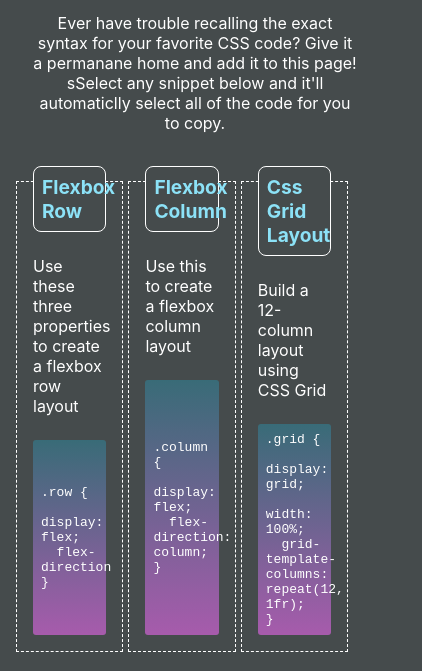
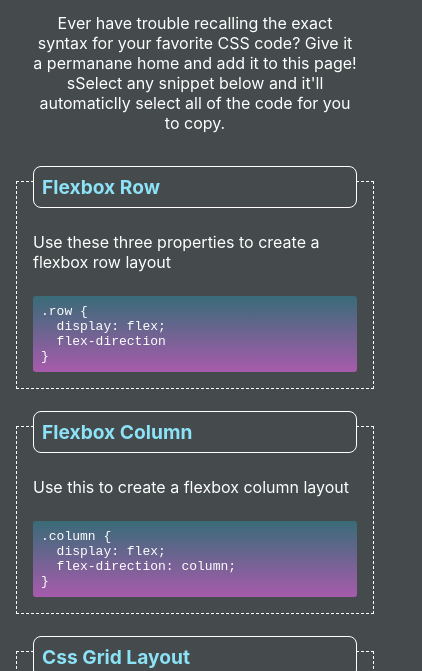
Before and after one commit to codewizard-dt/bootcamp-miniproject-02, a plain HTML site: page index.html in a window 390 px wide. Shown: the part 97-768 px from the top of the page, 422 px wide, since content can reach past the window. Drawn offline with Linux system fonts and the light colour scheme.

Commit message:
Responsive styles

```diff
--- a/assets/style.css
+++ b/assets/style.css
@@ -1,6 +1,9 @@
 :root {
   --gray: rgb(69, 75, 76);
   --blue: rgb(140, 226, 247);
+  --blue03: rgba(140,226,247,0.3);
+  --pink: rgb(232, 102, 236);
+  --pink06: rgba(232, 102, 236, 0.6)
 }
 * {
   padding: 0;
@@ -40,7 +43,7 @@ main {
 .grid {
   display: grid;
   width: 100%;
-  grid-template-columns: repeat(3, 30%);
+  grid-template-columns: repeat(3, 33%);
   gap: 5px;
   grid-auto-flow: row;
   justify-content: stretch;
@@ -65,7 +68,7 @@ main {
 }
 .card:hover,
 .card:hover header{
-  box-shadow: inset 0px 0px 8px rgba(232,102,236,1), 0 0 15px rgba(232,102,236,1);
+  box-shadow: inset 0px 0px 8px var(--pink), 0 0 15px var(--pink);
 }
 .card .description {
   padding: 1.5rem 0;
@@ -87,3 +90,14 @@ pre.code {
   flex-direction: column;
   justify-content: center;
 }
+
+@media screen and (max-width: 992px) {
+  .grid {
+      grid-template-columns: repeat(2, 50%);
+  }
+}
+@media screen and (max-width: 768px) {
+  .grid {
+      grid-template-columns: repeat(1, 100%);
+  }
+}
```
